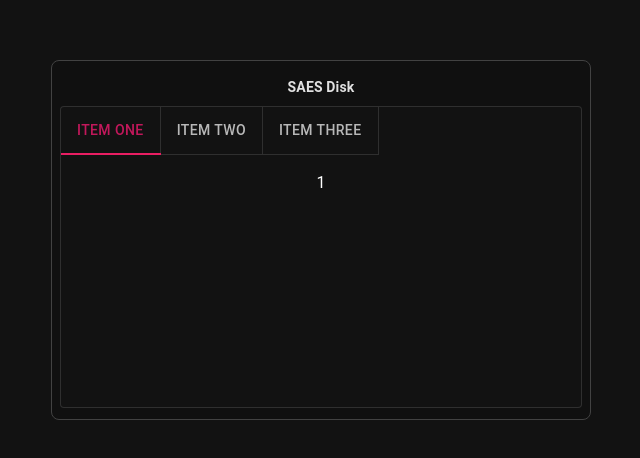
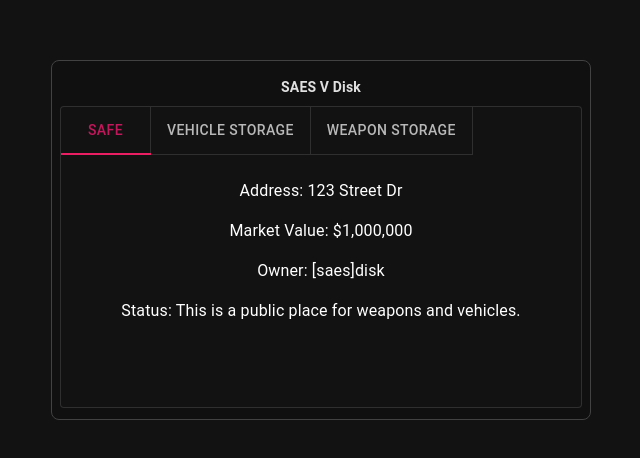
Before and after one commit to vtonu/material_ui_box, a React (Create React App) app: page / in a window 1280 px wide. Shown: the part 160-618 px from the top of the page, without its empty margins (319-959 px from the left). Built offline with nearby package versions, Linux system fonts and the light colour scheme.

Commit message:
Updated correct text

```diff
--- a/src/App.js
+++ b/src/App.js
@@ -26,7 +26,7 @@ function App() {
           fontSize: '0.875rem',
           fontWeight: '700',
         }}>
-        <Box sx={{ p: 1 }}>SAES Disk</Box>
+        <Box sx={{ p: 1 }}>SAES V Disk</Box>
         <FixedContainer></FixedContainer>
       </Box>
     </div>
--- a/src/components/verticalTabs.js
+++ b/src/components/verticalTabs.js
@@ -53,23 +53,26 @@ export default function VerticalTabs() {
         textColor="primary"
         indicatorColor="secondary">
         <Tab
-          label="Item One"
+          label="Safe"
           {...a11yProps(0)}
           sx={{ borderRight: 1, borderBottom: 1, borderColor: 'divider' }}
         />
         <Tab
-          label="Item Two"
+          label="Vehicle Storage"
           {...a11yProps(1)}
           sx={{ borderRight: 1, borderBottom: 1, borderColor: 'divider' }}
         />
         <Tab
-          label="Item Three"
+          label="Weapon Storage"
           {...a11yProps(2)}
           sx={{ borderRight: 1, borderBottom: 1, borderColor: 'divider' }}
         />
       </Tabs>
       <TabPanel value={value} index={0}>
-        1
+        <Box sx={{ p: 1 }}>Address: 123 Street Dr</Box>
+        <Box sx={{ p: 1 }}>Market Value: $1,000,000</Box>
+        <Box sx={{ p: 1 }}>Owner: [saes]disk </Box>
+        <Box sx={{ p: 1 }}>Status: This is a public place for weapons and vehicles. </Box>
       </TabPanel>
       <TabPanel value={value} index={1}>
         2
```
